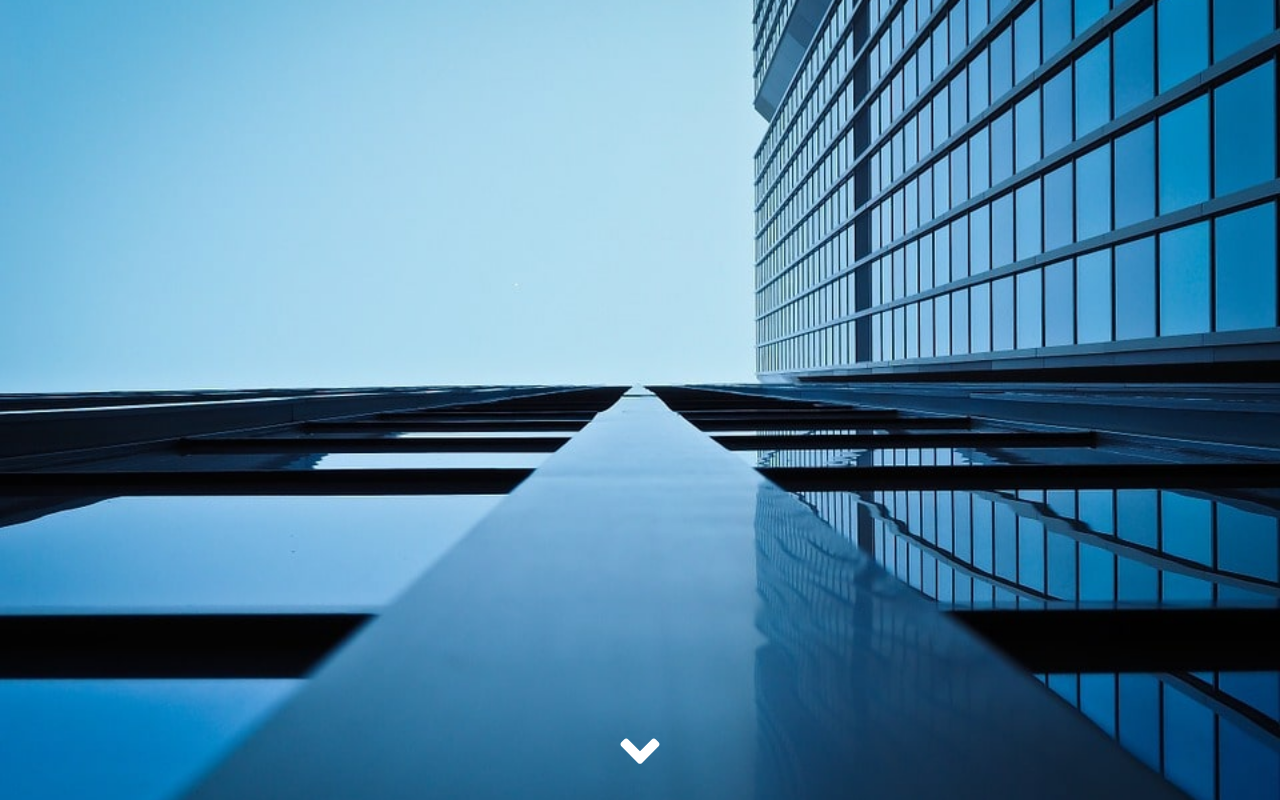
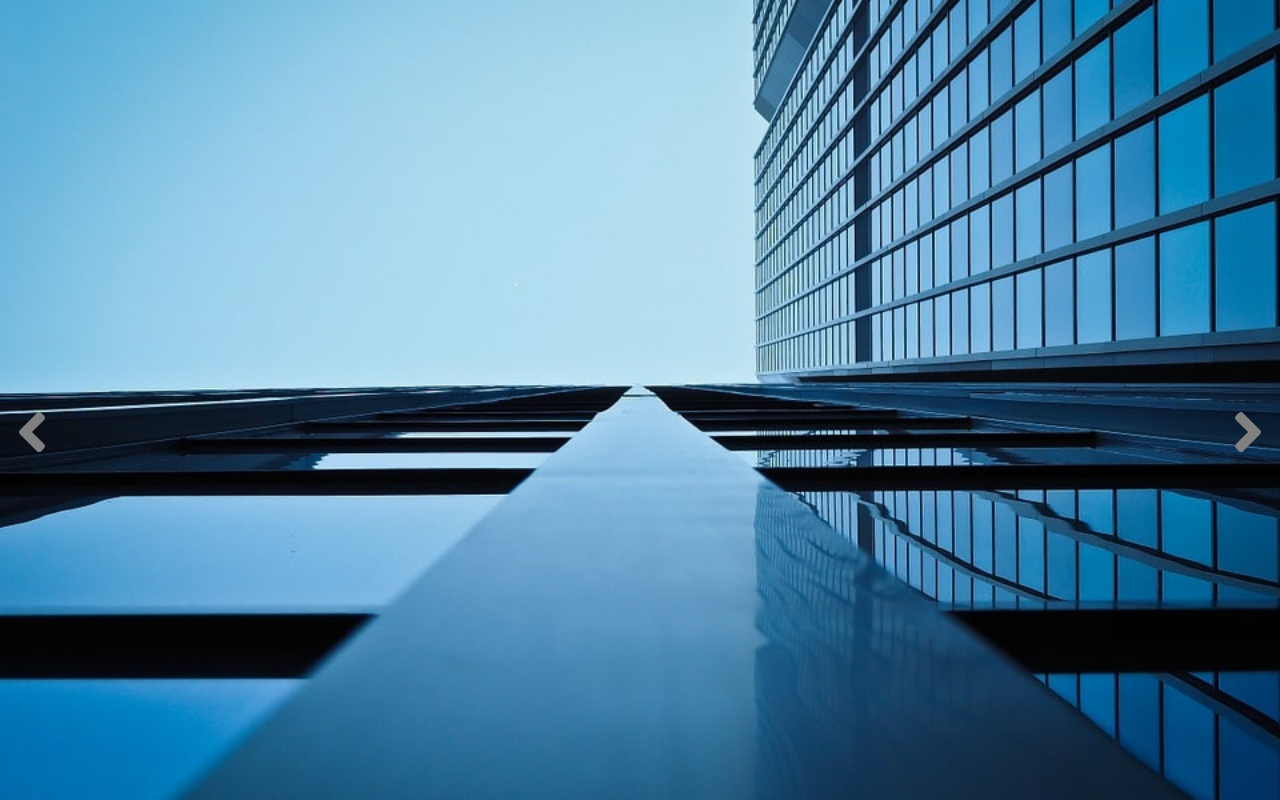
Before and after one commit to tomeraitz/danielle-portfoli, a React (Create React App) app: page / in a window 1280 px wide. Built offline with nearby package versions, Linux system fonts and the light colour scheme.

Commit message:
finishef the home page

```diff
--- a/src/components/Home.js
+++ b/src/components/Home.js
@@ -1,8 +1,9 @@
 import React, { Component }  from "react";
 import { connect } from "react-redux";
-import {SLIDER} from '../redux/actions/actions'
+import {SLIDER , SLIDER_LEFT , SLIDER_RIGHT} from '../redux/actions/actions'
 import '../styles/home.css'
-import { FaAngleDown } from "react-icons/fa";
+import { FaAngleLeft } from "react-icons/fa";
+import { FaAngleRight } from "react-icons/fa";
 
 class Home extends Component {
   constructor(props){
@@ -10,12 +11,36 @@ class Home extends Component {
     this.props = props
   }
 
-async  componentDidMount() {
-    setInterval(async () => {
-        this.props.slideImages(this.props.state.data.index)
-        this.forceUpdate()
-    }, 6000);
+ componentDidMount() {
+    this.slider(false)
   }
+
+  slider = (stop) =>{
+    if(stop === true){
+        return
+    }
+    else{
+      let nextAt = new Date().getTime() +15000
+      this.props.slideImages(this.props.state.data.index)
+      this.forceUpdate()
+      setTimeout(this.slider, nextAt - new Date().getTime())
+    }
+
+  }
+
+  left = () =>{
+    this.slider(true)
+    this.props.sliderLeft(this.props.state.data.index + 1)
+    this.forceUpdate()
+  }
+
+  right = () =>{
+    this.slider(true)
+    this.props.sliderRight(this.props.state.data.index - 1)
+    this.forceUpdate()
+  }
+
+
 
   render (){
         return(
@@ -23,7 +48,11 @@ async  componentDidMount() {
                     <div ref="home"
                          className="home"
                          style={{backgroundImage: `url(${this.props.state.data.images})`}}>
-                         <FaAngleDown className="down"/>
+                         <div className="slider-arrows">
+                            <FaAngleLeft onClick={this.left} className="left"/>
+                            <FaAngleRight onClick={this.right} className="right"/>
+                         </div>
+
                     </div>
                 </div>
             )
@@ -33,7 +62,9 @@ async  componentDidMount() {
 
   function mapDispatchToProps(dispatch) {
     return({
-        slideImages : (index) => dispatch({type : SLIDER,payload: index})
+        slideImages : (index) => dispatch({type : SLIDER,payload: index}),
+        sliderLeft : (index) => dispatch({type : SLIDER_LEFT,payload: index}),
+        sliderRight : (index) => dispatch({type : SLIDER_RIGHT,payload: index})
     })
   }
 
--- a/src/redux/actions/actions.js
+++ b/src/redux/actions/actions.js
@@ -1,5 +1,6 @@
 export const SLIDER = 'images : slider'
-export const SLIDER_BEHIND = 'bhindimages : slider'
+export const SLIDER_LEFT = 'images : sliderLeft'
+export const SLIDER_RIGHT = 'images : sliderRight'
 
 
 export function slideImages(index){
@@ -9,3 +10,19 @@ export function slideImages(index){
     }
 
 }
+
+export function sliderLeft(index){
+    return {
+        type: SLIDER_LEFT,
+        payload : index
+    }
+
+}
+
+export function sliderRight(index){
+    return {
+        type: SLIDER_RIGHT,
+        payload : index
+    }
+
+}
--- a/src/redux/reducers/mainReducer.js
+++ b/src/redux/reducers/mainReducer.js
@@ -1,4 +1,4 @@
-import {SLIDER } from '../actions/actions'
+import {SLIDER, SLIDER_LEFT ,SLIDER_RIGHT } from '../actions/actions'
 import images from '../../consts/images'
 
 let initializeState = {
@@ -6,7 +6,7 @@ let initializeState = {
     index : 0,
   }
 
-export default function moviesReducer (state=initializeState, {type, payload}){
+export default function mainReducer (state=initializeState, {type, payload}){
     switch(type){
 
         case SLIDER:
@@ -21,6 +21,30 @@ export default function moviesReducer (state=initializeState, {type, payload}){
                 return state
             }
 
+        case SLIDER_LEFT:
+            if(payload >= 3){
+                state.images = images[0]
+                state.index = 0
+                return state
+            }
+            else{
+                state.images = images[payload]
+                state.index = payload
+                return state
+            }
+
+        case SLIDER_RIGHT:
+            if(payload <= 0){
+                state.images = images[3]
+                state.index = 3
+                return state
+            }
+            else{
+                state.images = images[payload]
+                state.index = payload
+                return state
+            }
+
        default:
           return state
       }
--- a/src/styles/home.css
+++ b/src/styles/home.css
@@ -8,19 +8,99 @@
     background: linear-gradient(rgba(0, 0, 0, 0.7), rgba(0, 0, 0, 0.7));
     display: grid;
     color: white;
-    grid-template-rows: 13em 4em 14em 3em;
+    grid-template-rows: repeat(2, 1fr);
     height: 100vh;
     background-position: center;
     background-repeat: no-repeat;
     background-size: cover;
+    animation-name: cf3FadeInOut;
+    animation-timing-function: ease-in-out;
+    animation-iteration-count: infinite;
+    animation-duration: 15s;
+    animation-direction: normal;
   }
 
-  .down{
+  .slider-arrows{
+    display: grid;
+    grid-row-start: 2;
+    grid-template-columns: repeat(2, 1fr);
+  }
+
+  .left{
+    grid-column-start: 1;
+    position: relative;
     z-index: 9999;
-    color: white;
-    width: 30%;
-    height: 30%;
-    top: 100;
-    margin: 0 auto;
-    margin-top: 90vh;
+    color: grey;
+    font-size: 4em;
+    cursor: pointer;
   }
+
+  .right {
+    grid-column-start: 2;
+    display: inline-block;
+    margin-left: auto;
+    z-index: 9999;
+    color: grey;
+    font-size: 4em;
+    cursor: pointer;
+  }
+
+  @keyframes cf3FadeInOut {
+      0% {
+      opacity:0;
+      }
+      25% {
+      opacity:1;
+      }
+      90% {
+      opacity:1;
+      }
+      100% {
+      opacity:0;
+      }
+  }
+
+  @-moz-keyframes cf3FadeInOut {
+    0% {
+      opacity:0;
+      }
+      25% {
+      opacity:1;
+      }
+      90% {
+      opacity:1;
+      }
+      100% {
+      opacity:0;
+      }
+  }
+
+@-webkit-keyframes cf3FadeInOut {
+  0% {
+    opacity:0;
+    }
+    25% {
+    opacity:1;
+    }
+    90% {
+    opacity:1;
+    }
+    100% {
+    opacity:0;
+    }
+  }
+
+@-o-keyframes cf3FadeInOut {
+  0% {
+    opacity:0;
+    }
+    25% {
+    opacity:1;
+    }
+    90% {
+    opacity:1;
+    }
+    100% {
+    opacity:0;
+    }
+  }
```
